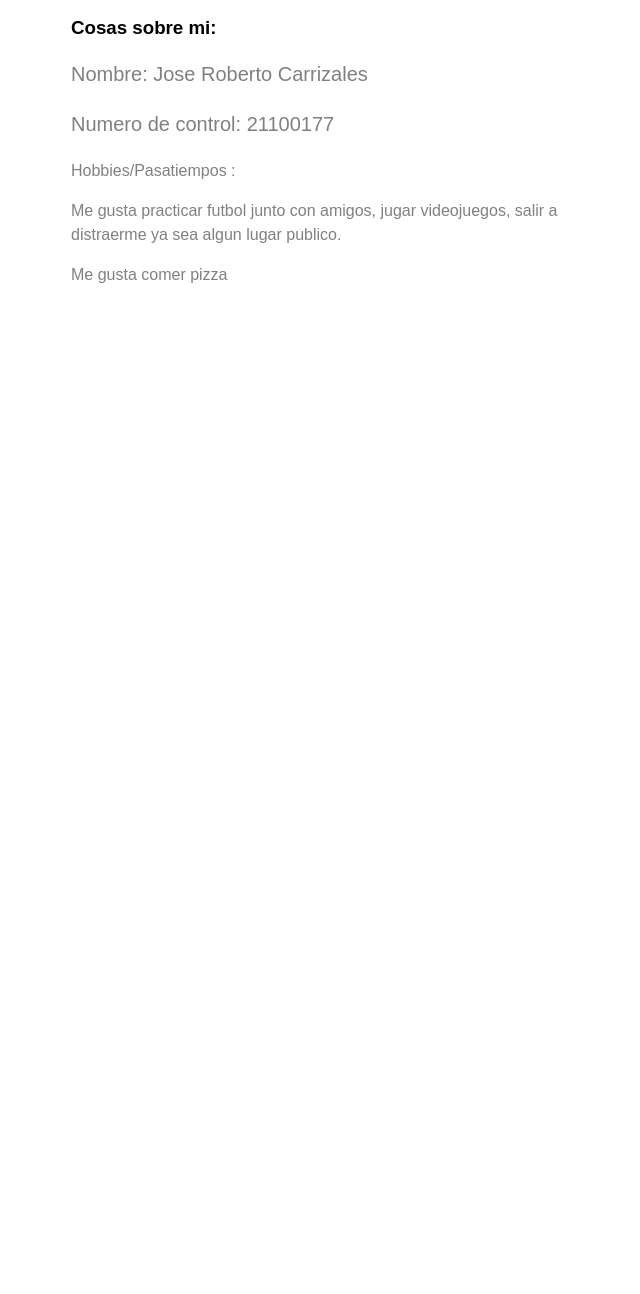
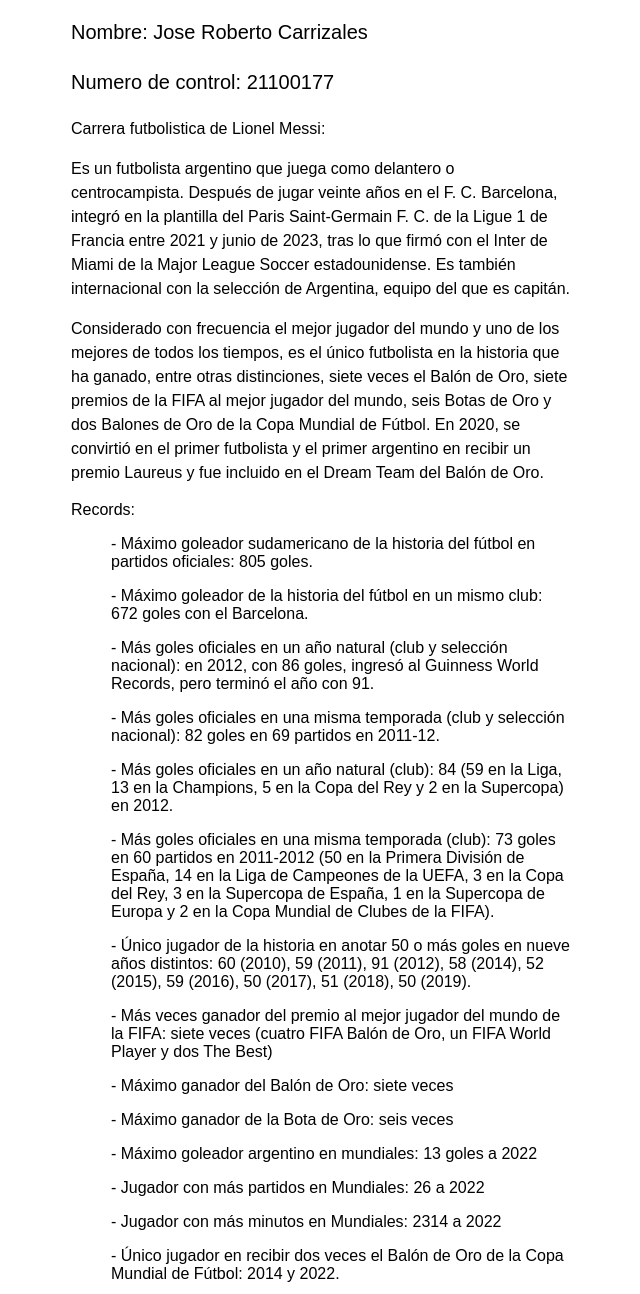
Before and after one commit to joserobcr/Practicas, a plain HTML site: page Parcial1/SelectoresBasicos.html in a window 1280 px wide. Shown: the part 126-1420 px from the top of the page, without its empty margins (319-959 px from the left). Before the commit the page ends 800 px from the top, so only its background shows below. Drawn offline with Linux system fonts and the light colour scheme.

Commit message:
Se agregaron cambios a este documento

```diff
--- a/Parcial1/SelectoresBasicos.html
+++ b/Parcial1/SelectoresBasicos.html
@@ -11,7 +11,7 @@
             margin: 0 auto;
         }
         .parrafo{
-            color:gray;
+            color:black;
             line-height: 1.5em;
 
         }
@@ -31,14 +31,33 @@
     <body>
         <h1>Instituto Tecnologico de Nuevo Laredo</h1>
         <h2>Ing. Sistemas Computacionales</h2>
-        <h3>Cosas sobre mi: </h3>
 
         <p id="par1" class="parrafo">Nombre: Jose Roberto Carrizales</p>
         <p id="par2" class="parrafo">Numero de control: 21100177</p>
 
-        <p id="par3" class="parrafo">Hobbies/Pasatiempos :</p>
-        <p id="par4" class="parrafo">Me gusta practicar futbol junto con amigos, jugar videojuegos, salir a distraerme ya sea algun lugar publico.</p>
-        <p class="parrafo">Me gusta comer pizza</p>
-        <p></p>
+        <p id="par3" class="parrafo">Carrera futbolistica de Lionel Messi: </p>
+        <p id="par4" class="parrafo">Es un futbolista argentino que juega como delantero o centrocampista. Después de jugar veinte años en el F. C. Barcelona, integró en la plantilla del Paris Saint-Germain F. C. de la Ligue 1 de Francia entre 2021 y junio de 2023, tras lo que firmó con el Inter de Miami de la Major League Soccer estadounidense. Es también internacional con la selección de Argentina, equipo del que es capitán.</p>
+        <p class="parrafo">Considerado con frecuencia el mejor jugador del mundo y uno de los mejores de todos los tiempos, es el único futbolista en la historia que ha ganado, entre otras distinciones, siete veces el Balón de Oro, siete premios de la FIFA al mejor jugador del mundo, seis Botas de Oro y dos Balones de Oro de la Copa Mundial de Fútbol. En 2020, se convirtió en el primer futbolista y el primer argentino en recibir un premio Laureus y fue incluido en el Dream Team del Balón de Oro.</p>
+
+        <p>Records:</p>
+        <div>
+            <ul>
+                <p>- Máximo goleador sudamericano de la historia del fútbol en partidos oficiales: 805 goles.</p>
+                <p>- Máximo goleador de la historia del fútbol en un mismo club: 672 goles con el Barcelona.</p>
+                <p>- Más goles oficiales en un año natural (club y selección nacional): en 2012, con 86 goles, ingresó al Guinness World Records, pero terminó el año con 91.</p>
+                <p>- Más goles oficiales en una misma temporada (club y selección nacional): 82 goles en 69 partidos en 2011-12.</p>
+                <p>- Más goles oficiales en un año natural (club): 84 (59 en la Liga, 13 en la Champions, 5 en la Copa del Rey y 2 en la Supercopa) en 2012.                </p>
+                <p>- Más goles oficiales en una misma temporada (club): 73 goles en 60 partidos en 2011-2012 (50 en la Primera División de España, 14 en la Liga de Campeones de la UEFA, 3 en la Copa del Rey, 3 en la Supercopa de España, 1 en la Supercopa de Europa y 2 en la Copa Mundial de Clubes de la FIFA).</p>
+                <p>- Único jugador de la historia en anotar 50 o más goles en nueve años distintos: 60 (2010), 59 (2011), 91 (2012), 58 (2014), 52 (2015), 59 (2016), 50 (2017), 51 (2018), 50 (2019).</p>
+                <p>- Más veces ganador del premio al mejor jugador del mundo de la FIFA: siete veces (cuatro FIFA Balón de Oro, un FIFA World Player y dos The Best)</p>
+                <p>- Máximo ganador del Balón de Oro: siete veces</p>
+                <p>- Máximo ganador de la Bota de Oro: seis veces</p>
+                <p>- Máximo goleador argentino en mundiales: 13 goles a 2022</p>
+                <p>- Jugador con más partidos en Mundiales: 26 a 2022</p>
+                <p>- Jugador con más minutos en Mundiales: 2314 a 2022</p>
+                <p>- Único jugador en recibir dos veces el Balón de Oro de la Copa Mundial de Fútbol: 2014 y 2022.</p>
+            </ul>
+
+        </div>
     </body>
 </html>
```
